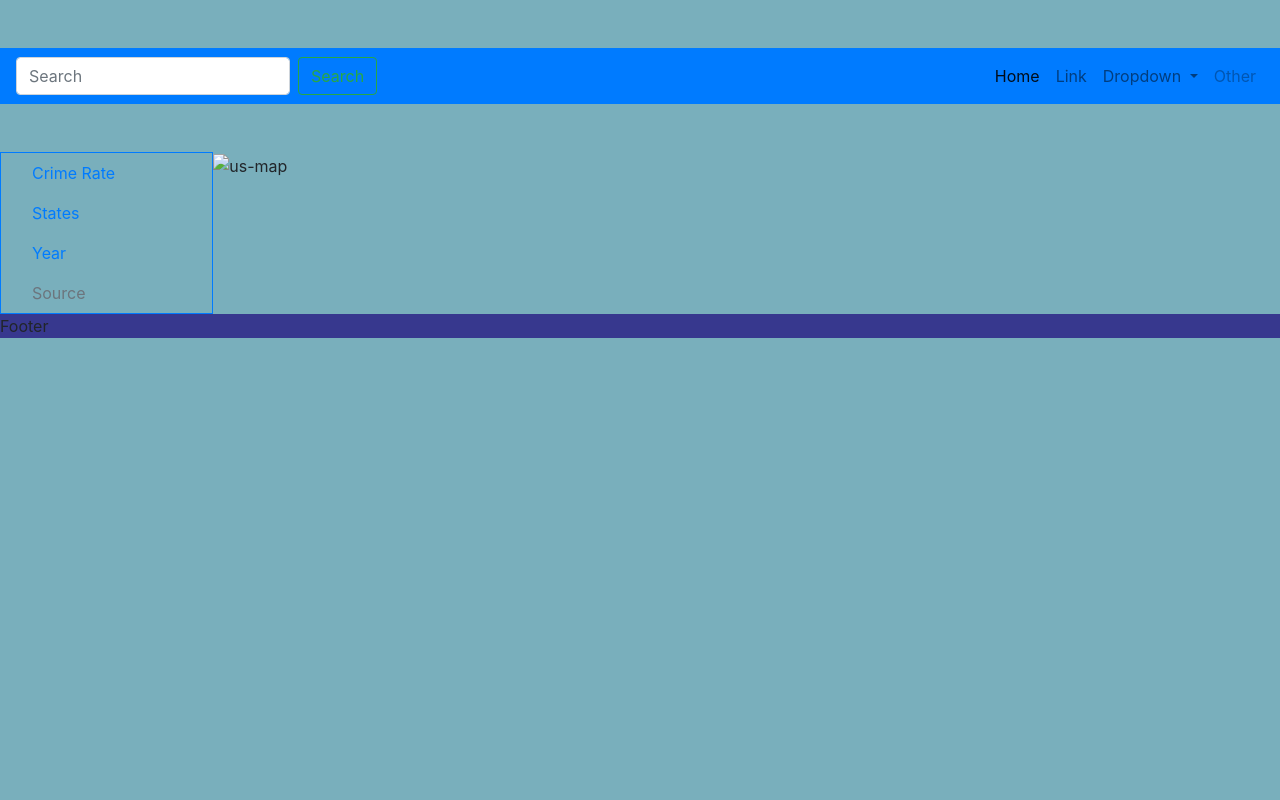
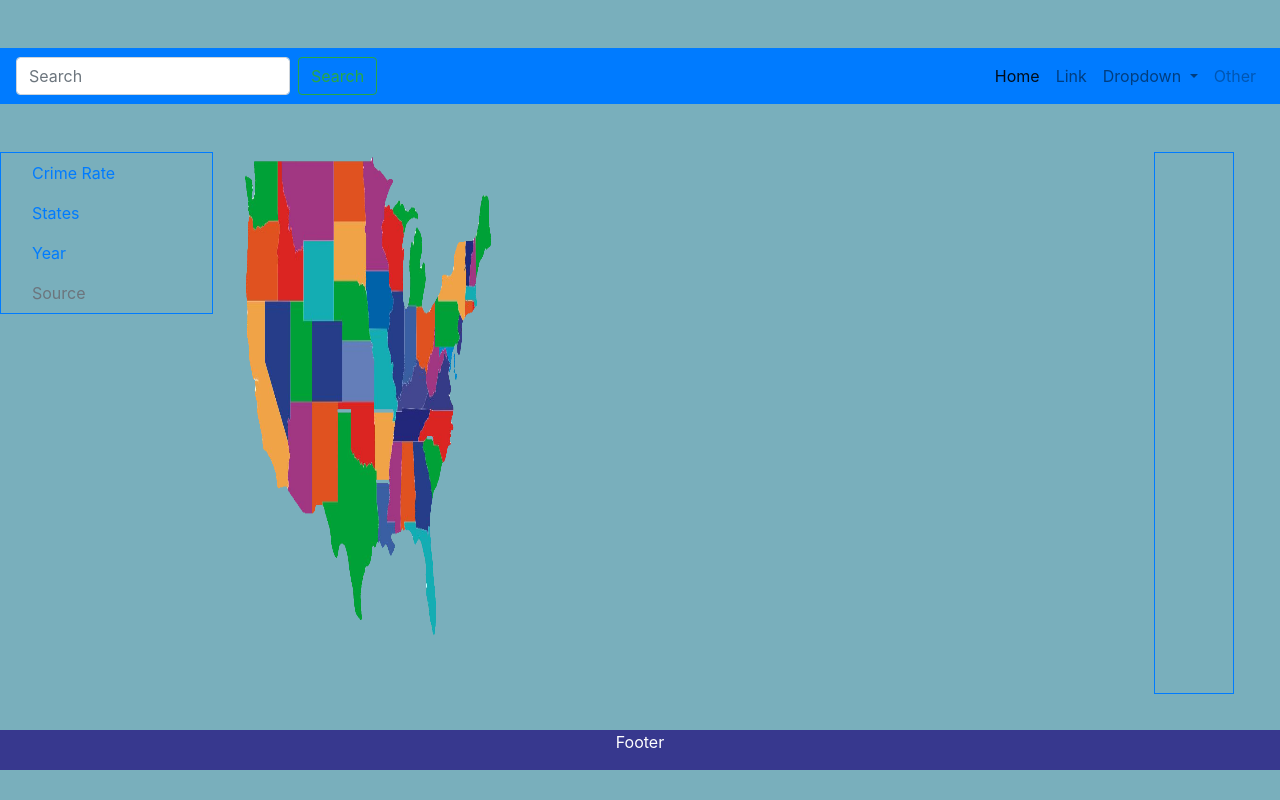
Before and after one commit to surielsa/First-Project, a plain HTML site: page index.html in a window 1280 px wide. Drawn offline with nearby package versions, Linux system fonts and the light colour scheme; files that its build step writes are made by us from their sources.

Commit message:
index has been updated

```diff
--- a/index.html
+++ b/index.html
@@ -8,7 +8,7 @@
     <title>Map</title>
     <link rel="stylesheet" href="https://stackpath.bootstrapcdn.com/bootstrap/4.1.3/css/bootstrap.min.css" integrity="sha384-MCw98/SFnGE8fJT3GXwEOngsV7Zt27NXFoaoApmYm81iuXoPkFOJwJ8ERdknLPMO"
         crossorigin="anonymous">
-    <link rel="stylesheet" href="index.css">
+    <link rel="stylesheet" href="style.css">
 </head>
 
 <body style="background-color:#79AFBC">
@@ -68,10 +68,18 @@
             </div>
             <div class="row">
 
-                <div class="col-xl-12">
-                    <img onclick="myfunction()" height="500px" width="700px" src="/img/image (5).png" alt="us-map">
+                <div class="col-4">
+                    <img height="500px" width="700px" src="assets/img/image (5).png" alt="us-map">
                 </div>
+
             </div>
+
+            <div class="row">
+
+                    <div class="col-12 ml-5 border border-primary d-flex flex-row-reverse">
+                    </div>
+
+                </div>
 
 
         </div>
```
